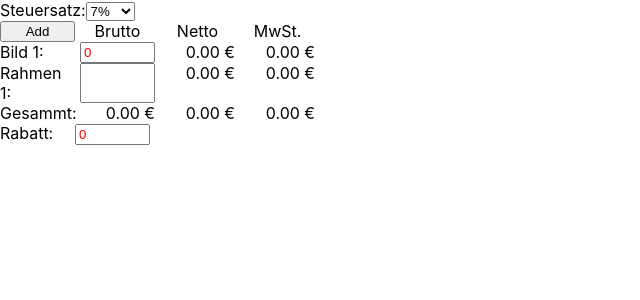
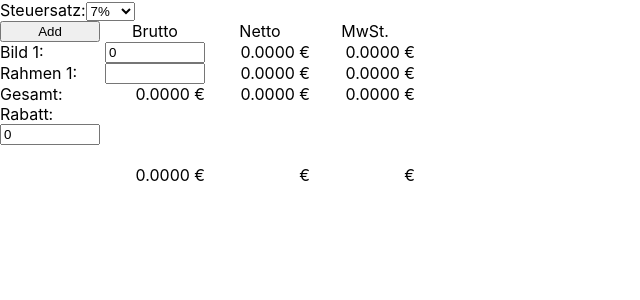
Before and after one commit to GfsTee/k-e-price-calculator, a Next.js app: page / in a window 1280 px wide. Shown: the top 300 px of the page, without its empty margins (0-640 px from the left). Built offline with nearby package versions, Linux system fonts and the light colour scheme.

Commit message:
tofixed added as variable

```diff
--- a/components/Calc.js
+++ b/components/Calc.js
@@ -3,6 +3,7 @@ import InputComp from './InputComp';
 
 
 const Calc = () => {
+    const toFixed = 4
     const [inputs, setInputs] = useState([0]);
     const [rabatt, setRabatt] = useState(0);
     const [values, setValues] = useState({ pic0: "0" });
@@ -33,21 +34,25 @@ const Calc = () => {
     }, [inputs, rabatt, values, frame, mwSt]);
     const calcAll = () => {
         // Bild berechnen
-        const picNetto = ((Object.values(values)).reduce((prev, curr) => (parseFloat(prev) + ((parseFloat(curr) / `1.${mwSt}`).toFixed(2) * 1)), 0)) * ((100 - rabatt) / 100)
-        // const picNetto = ((Object.values(values)).reduce((prev, curr) => (parseFloat(prev) + ((parseFloat(curr) / `1.${mwSt}`).toFixed(2) * 1)), 0)).toFixed(2)
-        const picMwSt = ((Object.values(values)).reduce((prev, curr) => prev * 1 + curr * 1) - ((Object.values(values)).reduce((prev, curr) => prev * 1 + curr * 1) / `1.${mwSt}`)) * ((100 - rabatt) / 100)
-        const picTotal = (picNetto * 1 + picMwSt * 1).toFixed(2)
+        // const picNetto = ((Object.values(values)).reduce((prev, curr) => (parseFloat(prev) + ((parseFloat(curr) / `1.${mwSt}`).toFixed(toFixed) * 1)), 0)) * ((100 - rabatt) / 100)
+        const picNetto = ((Object.values(values)).reduce((prev, curr) => (parseFloat(prev) + ((parseFloat(curr) / `1.${mwSt}`).toFixed(toFixed) * 1)), 0))
+        // const picNetto = ((Object.values(values)).reduce((prev, curr) => (parseFloat(prev) + ((parseFloat(curr) / `1.${mwSt}`).toFixed(toFixed) * 1)), 0)).toFixed(toFixed)
+        const picMwSt = ((Object.values(values)).reduce((prev, curr) => prev * 1 + curr * 1) - ((Object.values(values)).reduce((prev, curr) => prev * 1 + curr * 1) / `1.${mwSt}`))
+        const picTotal = (picNetto * 1 + picMwSt * 1).toFixed(toFixed)
 
         // Rahmen berechnen
-        const frameNetto = ((Object.values(frame)).reduce((prev, curr) => (parseFloat(prev) + ((parseFloat(curr) / `1.${mwSt}`).toFixed(2) * 1)), 0)).toFixed(2)
-        const frameMwSt = ((Object.values(frame)).reduce((prev, curr) => prev * 1 + curr * 1) - ((Object.values(frame)).reduce((prev, curr) => prev * 1 + curr * 1) / `1.${mwSt}`)).toFixed(2)
-        const frameTotal = (frameNetto * 1 + frameMwSt * 1).toFixed(2)
+        const frameNetto = ((Object.values(frame)).reduce((prev, curr) => (parseFloat(prev) + ((parseFloat(curr) / `1.${mwSt}`).toFixed(toFixed) * 1)), 0)).toFixed(toFixed)
+        const frameMwSt = ((Object.values(frame)).reduce((prev, curr) => prev * 1 + curr * 1) - ((Object.values(frame)).reduce((prev, curr) => prev * 1 + curr * 1) / `1.${mwSt}`)).toFixed(toFixed)
+        const frameTotal = (frameNetto * 1 + frameMwSt * 1).toFixed(toFixed)
 
         // Zusammenführen
 
-        const mwStTotal = (picMwSt * 1 + frameMwSt * 1).toFixed(2)
-        const nettoTotal = (picNetto * 1 + frameNetto * 1).toFixed(2)
-        const total = (nettoTotal * 1 + mwStTotal * 1).toFixed(2)
+        const mwStTotal = (picMwSt * 1 + frameMwSt * 1).toFixed(toFixed)
+        const nettoTotal = (picNetto * 1 + frameNetto * 1).toFixed(toFixed)
+        const total = (nettoTotal * 1 + mwStTotal * 1).toFixed(toFixed)
+        const picNettoRabatt = ((Object.values(values)).reduce((prev, curr) => (parseFloat(prev) + ((parseFloat(curr) / `1.${mwSt}`).toFixed(toFixed) * 1)), 0)) * ((100 - rabatt) / 100)
+        const picMwStRabatt = ((Object.values(values)).reduce((prev, curr) => prev * 1 + curr * 1) - ((Object.values(values)).reduce((prev, curr) => prev * 1 + curr * 1) / `1.${mwSt}`)) * ((100 - rabatt) / 100)
+        const picRabatt = picTotal - (picNettoRabatt + picMwStRabatt)
         setResult({
             total,
             picNetto,
@@ -56,6 +61,7 @@ const Calc = () => {
             frameMwSt,
             mwStTotal,
             nettoTotal,
+            picRabatt
         })
     }
     return (
@@ -82,8 +88,8 @@ const Calc = () => {
                         onChange={({ target }) => setValues(state => ({ ...state, [target.name]: target.value }))}
                         value={values[`pic${ele}`]}
                     />
-                    <div className="ergebnis">{((values[`pic${ele}`] / `1.${mwSt}`) * ((100 - rabatt) / 100)).toFixed(2)} €</div>
-                    <div className="ergebnis">{((values[`pic${ele}`] - (values[`pic${ele}`] / `1.${mwSt}`)) * ((100 - rabatt) / 100)).toFixed(2)} €</div>
+                    <div className="ergebnis">{((values[`pic${ele}`] / `1.${mwSt}`)).toFixed(toFixed)} €</div>
+                    <div className="ergebnis">{((values[`pic${ele}`] - (values[`pic${ele}`] / `1.${mwSt}`))).toFixed(toFixed)} €</div>
                 </div>
                 <div className="grid">
                     <span>Rahmen {ele + 1}:</span>
@@ -93,16 +99,15 @@ const Calc = () => {
                         onChange={({ target }) => setFrame(state => ({ ...state, [target.name]: target.value }))}
                         value={frame[ele]}
                     />
-                    <div className="ergebnis">{(frame[`frame${ele}`] / `1.${mwSt}`).toFixed(2)} €</div>
-                    <div className="ergebnis">{(frame[`frame${ele}`] - (frame[`frame${ele}`] / `1.${mwSt}`)).toFixed(2)} €</div>
+                    <div className="ergebnis">{(frame[`frame${ele}`] / `1.${mwSt}`).toFixed(toFixed)} €</div>
+                    <div className="ergebnis">{(frame[`frame${ele}`] - (frame[`frame${ele}`] / `1.${mwSt}`)).toFixed(toFixed)} €</div>
                 </div>
             </div>
             )}
             {/* map end */}
 
             <div className="grid">
-                <div>Gesammt:</div>
-                {/* <div className="ergebnis">{((((Object.values(values)).reduce((prev, curr) => prev * 1 + curr * 1)) * 1).toFixed(2))} €</div> */}
+                <div>Gesamt:</div>
                 <div className="ergebnis">{
                     result.total
                 } €</div>
@@ -111,12 +116,22 @@ const Calc = () => {
 
                 <div className="ergebnis">{result.mwStTotal} €</div>
             </div>
-            <span className="text">Rabatt:</span><input type="number" name="rabatt" onChange={({ target }) => setRabatt(target.value)} value={rabatt} />
+            <span className="text">Rabatt:</span>
+            <input type="number" name="rabatt" onChange={({ target }) => setRabatt(target.value)} value={rabatt} /> <br />
+            <div className="grid">
+                <div></div>
+                <div className="ergebnis">{
+                    (result.picRabatt * 1).toFixed(toFixed)
+                } €</div>
 
+                <div className="ergebnis">{ } €</div>
+
+                <div className="ergebnis">{ } €</div>
+            </div>
             <style jsx>{`
             .grid {
                 display: grid;
-                grid-template-columns: repeat(auto-fill, 75px);
+                grid-template-columns: repeat(auto-fill, 100px);
                 gap: 5px;
             }
             .grid.center {
@@ -124,15 +139,14 @@ const Calc = () => {
             }
             .text, .ergebnis {
                 display:inline-block;
-                min-width: 75px;
+                min-width: 100px;
             }
             .ergebnis {
                 text-align: right;
             }
             [type="number"] {
-                color: red;
-                display: inline-block;
-                width: 75px
+                display: block;
+                width: 100px
             }
       `}</style>
         </main >
```
Also changed, not shown: package.json (line endings or trailing spaces).
